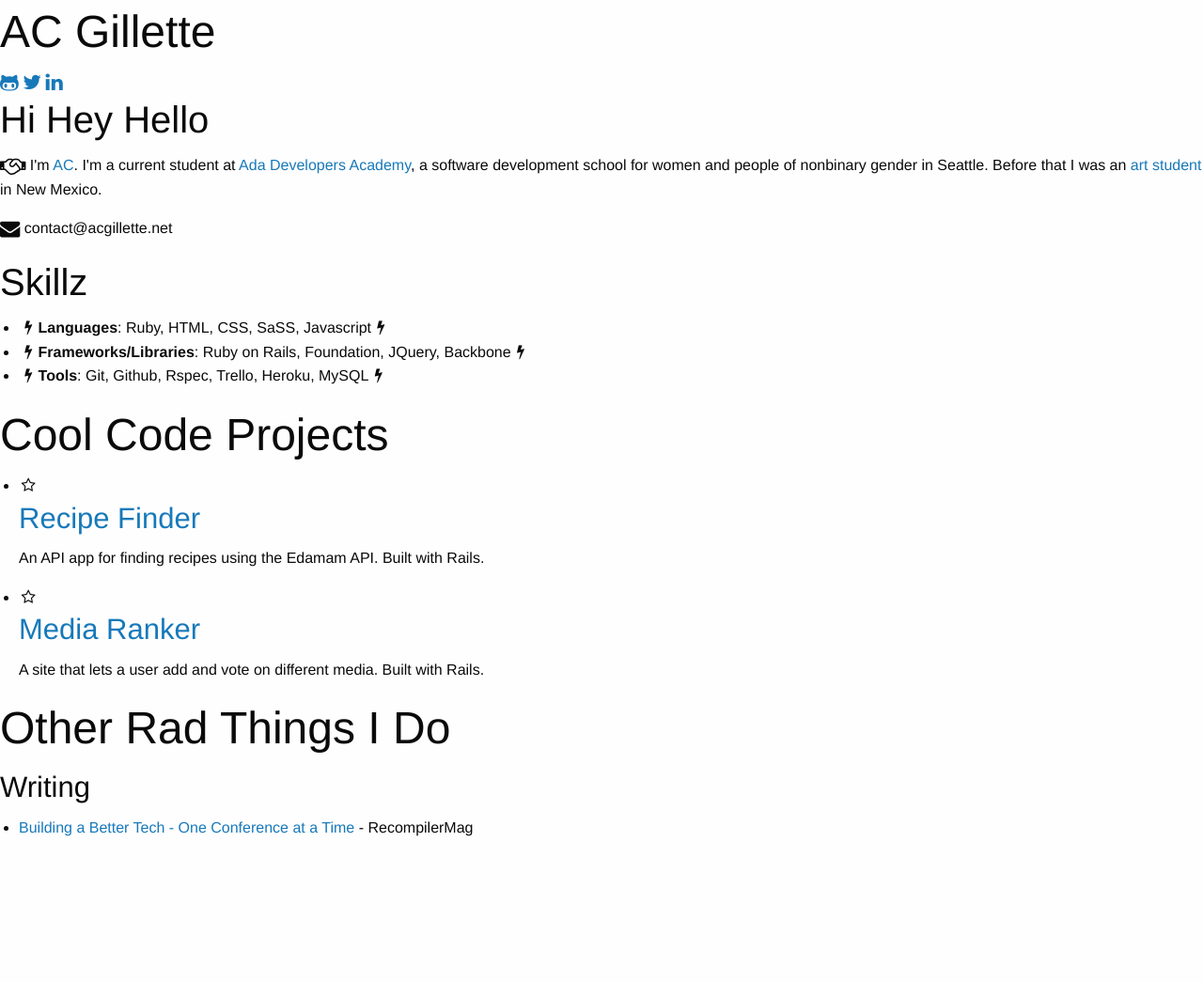
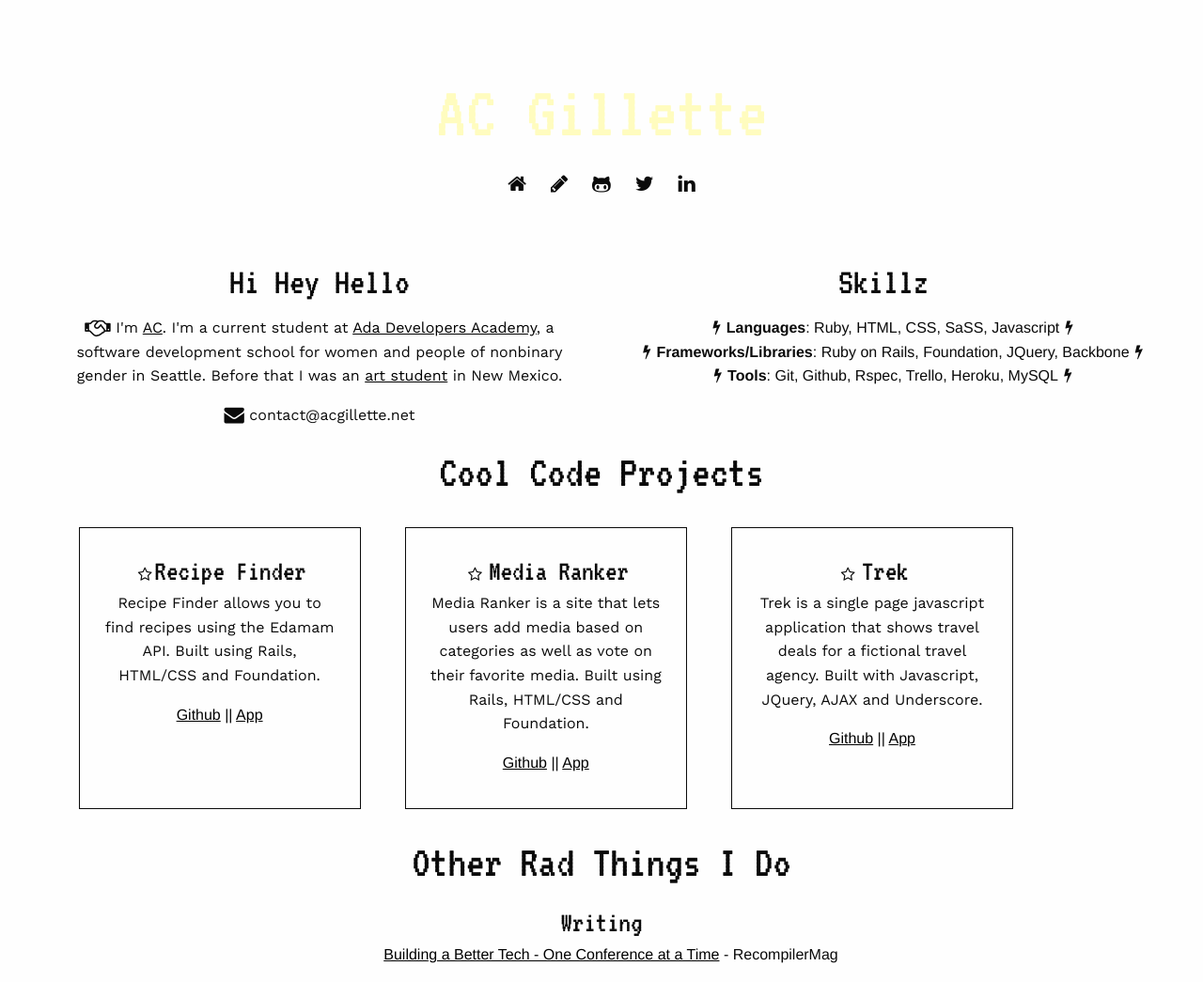
Before and after one commit to acgillette/acgillette.github.io, a Jekyll site: the page built from index.html, in a window 1280 px wide. Shown: the whole page at 94% size. Built offline with Jekyll 4.4.1, drawn with Linux system fonts in a browser that asks for light colours; nearby versions of some CDN libraries; library files that are not in the unit come from our copies; before the commit the page ends 909 px from its top, so only the background shows below that.

Commit message:
Whoops forgot to change index:

```diff
--- a/index.html
+++ b/index.html
@@ -1,23 +1,8 @@
-<!DOCTYPE html>
-<html>
-  <head>
-    <meta charset="utf-8">
-    <link rel="stylesheet" href="https://maxcdn.bootstrapcdn.com/font-awesome/4.3.0/css/font-awesome.min.css" />
-    <link href="https://fonts.googleapis.com/css?family=VT323" rel="stylesheet">
-    <link href="https://fonts.googleapis.com/css?family=Work+Sans" rel="stylesheet">
-    <link rel="stylesheet" href="css/foundation.css">
-    <link rel="stylesheet" href="css/app.css">
-    <link rel="stylesheet" href="css/main.css">
-   <title>AC Gillette</title>
-  </head>
-  <body>
-    <header class="row">
-      <h1 class="name">AC Gillette</h1>
-      <a href="https://github.com/acgillette"><i class="fa fa-github-alt fa-lg"></i></a>
-      <a href="https://twitter.com/quartzcrusher"><i class="fa fa-twitter fa-lg" aria-hidden="true"></i></a>
-      <a href="https://www.linkedin.com/in/anacelia-gillette-aaa633113/"><i class="fa fa-linkedin fa-lg"></i></a>
-    </header>
-    <main class="row">
+---
+layout: default
+title: AC Gillette
+---
+
 <section class="column small-6 intro">
 <h2>Hi Hey Hello</h1>
 <p>
@@ -47,17 +32,26 @@
 <h1>Cool Code Projects</h1>
 
 <ul>
-        <li class="column small-6 project">
-          <section><i class="fa fa-star-o fa-fw" aria-hidden="true"></i><h3 class="title"><a href="https://vast-brushlands-73972.herokuapp.com/">Recipe Finder</a></h3></section>
+  <li class="column small-4 project">
+    <section><i class="fa fa-star-o fa-fw" aria-hidden="true"></i><h3 class="title">Recipe Finder</h3></section>
     <p>
-            An API app for finding recipes using the Edamam API. Built with Rails.
+      Recipe Finder allows you to find recipes using the Edamam API. Built using Rails, HTML/CSS and Foundation.
     </p>
+    <a href="https://github.com/acgillette/api-muncher">Github</a> || <a href="https://vast-brushlands-73972.herokuapp.com/">App</a>
   </li>
-        <li class="column small-6 project">
-          <section><i class="fa fa-star-o fa-fw" aria-hidden="true"></i>  <h3 class="title"><a href="https://ac-media-ranker.herokuapp.com/">Media Ranker</a> </h3></section>
+  <li class="column small-4 project">
+    <section><i class="fa fa-star-o fa-fw" aria-hidden="true"></i>  <h3 class="title">Media Ranker</h3></section>
     <p>
-            A site that lets a user add and vote on different media. Built with Rails.
+      Media Ranker is a site that lets users add media based on categories as well as vote on their favorite media. Built using Rails, HTML/CSS and Foundation.
     </p>
+    <a href="https://github.com/acgillette/MediaRanker">Github</a> || <a href="https://ac-media-ranker.herokuapp.com/">App</a>
+  </li>
+  <li class="column small-4 project end">
+    <section><i class="fa fa-star-o fa-fw" aria-hidden="true"></i>  <h3 class="title">Trek</h3></section>
+    <p>
+      Trek is a single page javascript application that shows travel deals for a fictional travel agency. Built with Javascript, JQuery, AJAX and Underscore.
+    </p>
+    <a href="https://github.com/acgillette/trek">Github</a> || <a href="http://www.acgillette.net/trek/">App</a>
   </li>
 </ul>
 </section>
```
Also changed, not shown: other parts of index.html (+0 -14 lines). Lines whose indentation alone changed are shown as unchanged.
